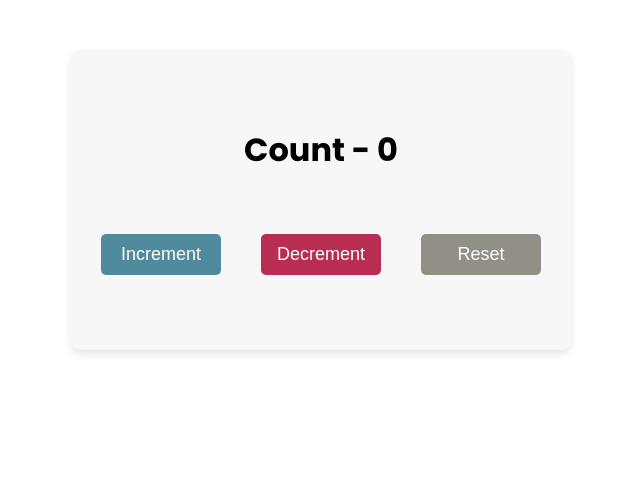
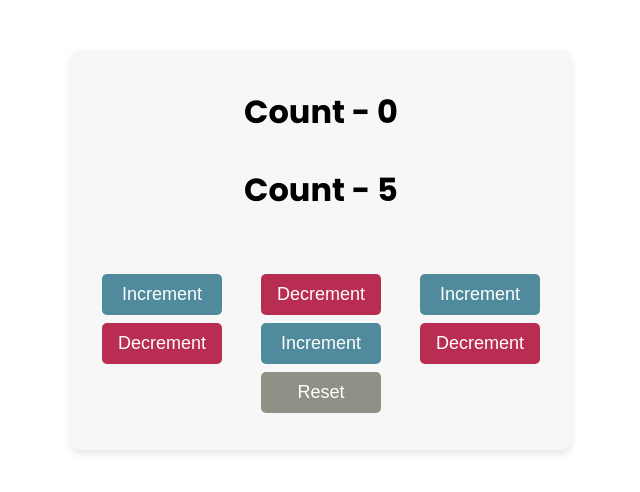
Before and after one commit to sushil-arya/ReducerHooks, a React (Vite) app: page / in a window 1280 px wide. Shown: the top 492 px of the page, without its empty margins (319-959 px from the left). Built offline with nearby package versions, Linux system fonts and the light colour scheme.

Commit message:
project3 using object insted of primitive values and in place of action

```diff
--- a/src/App.css
+++ b/src/App.css
@@ -28,14 +28,14 @@ body{
   justify-content: center;
   flex-direction: column;
   width: 500px;
-  height: 300px;
+  height: 400px;
   margin: 0 auto;
   margin-top: 50px;
   border-radius: 10px;
   background-color: var(--light-gray);
   box-shadow: 0 4px 8px rgba(0, 0, 0, 0.1);
+}
 
-}
 h1 {
   text-align: center;
   margin-bottom: 30px;
@@ -44,12 +44,13 @@ h1 {
 .btn-container{
   display: flex;
   justify-content: space-evenly;
+  flex-wrap: wrap;
 
   align-items: center;
-  gap: 10px;
+  gap: 8px;
   margin-top: 30px;
+  margin:px;
 }
-
 
 .btn{
   padding: 10px;
--- a/src/components/CounterObject/CounterObject.jsx
+++ b/src/components/CounterObject/CounterObject.jsx
@@ -1,14 +1,22 @@
 import {React,useReducer} from 'react'
-const initialState = 0;
+const initialState={
+  counter : 0,
+  counter1: 5
+}
 function reducer(state,action){
-  switch(action){
+  switch(action.type){
     case 'increment':
-      return state+1;
+      return {...state,counter: state.counter+action.payload};
     case 'decrement':
-      if(state>0)
-      return state-1;
+      if(state.counter>0)
+        return {...state,counter: state.counter-action.payload};
+    case 'increment1':
+        return {...state,counter1: state.counter1+action.payload};
+    case 'decrement1':
+      if(state.counter1>5)
+        return {...state,counter1: state.counter1-action.payload};
     case'reset':
-      return 0;
+      return initialState;
     default:
       return state;
   }
@@ -24,11 +32,25 @@ const CounterObject = () => {
 
   return (
     <div className="counterContainer">
-      <h1>Count - {count}</h1>
+      <h1>Count - {count.counter}</h1>
+      <h1>Count - {count.counter1}</h1>
       <div className="btn-container">
-        <button onClick={()=>dispatch('increment')} className="increment-btn btn">Increment</button>
-        <button onClick={()=>dispatch('decrement')} className="decrement-btn btn">Decrement</button>
-        <button onClick={()=>dispatch('reset')} className="reset-btn btn">Reset</button>
+        <button onClick={()=>dispatch({type:'increment', payload:1})} className="increment-btn btn">Increment</button>
+        <button onClick={()=>dispatch({type:'decrement', payload:1})} className="decrement-btn btn">Decrement</button>
+
+        {/* increment and decrement by 5 */}
+        <button onClick={()=>dispatch({type:'increment', payload:5})} className="increment-btn btn">Increment</button>
+        <button onClick={()=>dispatch({type:'decrement', payload:5})} className="decrement-btn btn">Decrement</button>
+
+
+        {/* increment and decrement by 2*/}
+        <button onClick={()=>dispatch({type:'increment1', payload:2})} className="increment-btn btn">Increment</button>
+        <button onClick={()=>dispatch({type:'decrement1', payload:2})} className="decrement-btn btn">Decrement</button>
+
+
+        <button onClick={()=>dispatch({type:'reset'})} className="reset-btn btn">Reset</button>
+
+
       </div>
     </div>
   )
```
